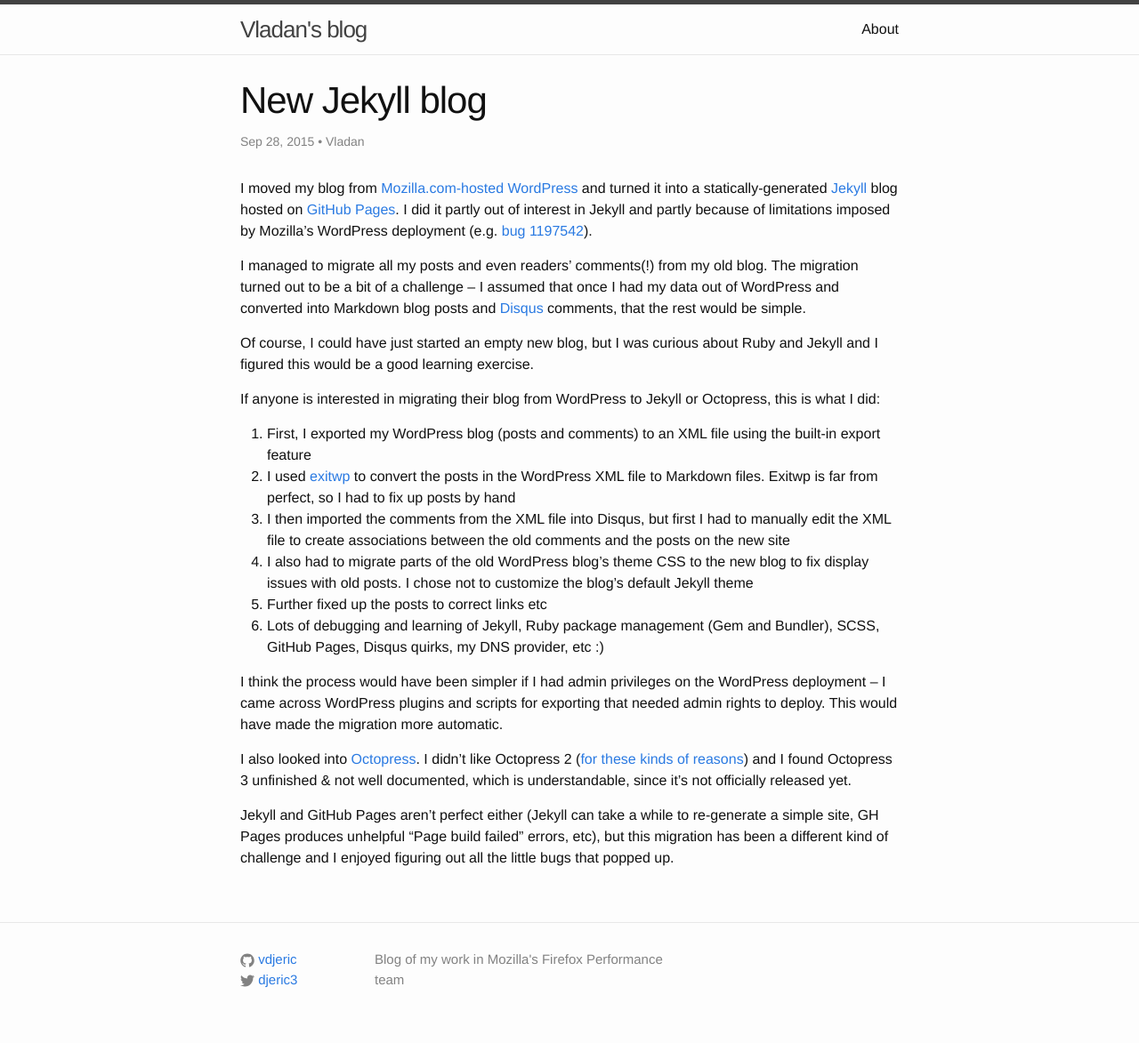
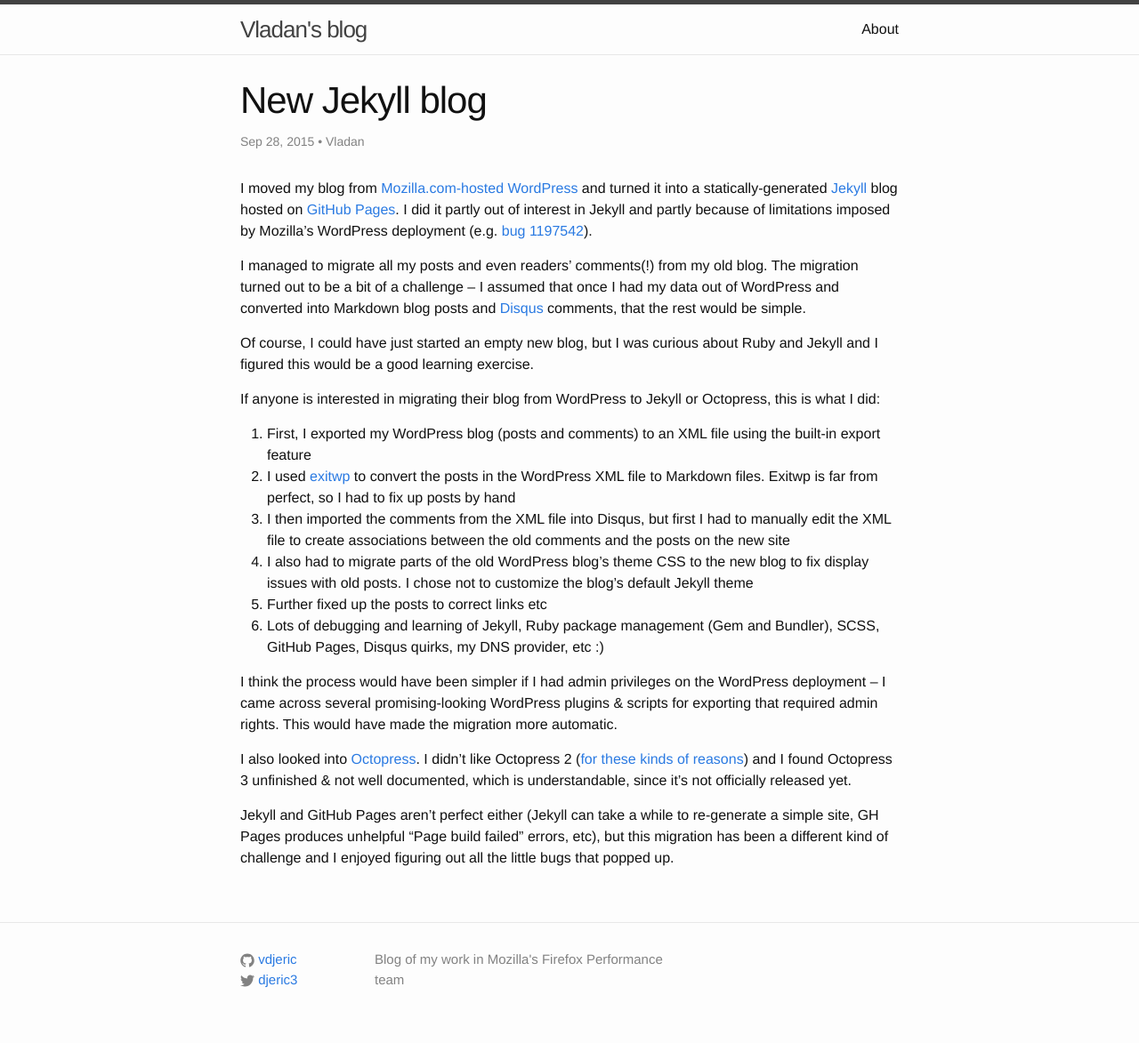
Before and after one commit to vdjeric/blog.vladan.org, a Jekyll site: the page built from _posts/2015-09-28-new-jekyll-blog.markdown, in a window 1280 px wide. Shown: the whole page at 89% size. Built offline with Jekyll 4.4.1, drawn with Linux system fonts in a browser that asks for light colours; comment, search, counter and statistics services are not loaded.

Commit message:
Fixed a word in the new-jekyll-blog post #2

```diff
--- a/_posts/2015-09-28-new-jekyll-blog.markdown
+++ b/_posts/2015-09-28-new-jekyll-blog.markdown
@@ -20,7 +20,7 @@ If anyone is interested in migrating their blog from WordPress to Jekyll or Octo
 1. Further fixed up the posts to correct links etc
 1. Lots of debugging and learning of Jekyll, Ruby package management (Gem and Bundler), SCSS, GitHub Pages, Disqus quirks, my DNS provider, etc :)
 
-I think the process would have been simpler if I had admin privileges on the WordPress deployment -- I came across WordPress plugins and scripts for exporting that needed admin rights to deploy. This would have made the migration more automatic.
+I think the process would have been simpler if I had admin privileges on the WordPress deployment -- I came across several promising-looking WordPress plugins & scripts for exporting that required admin rights. This would have made the migration more automatic.
 
 I also looked into [Octopress](http://octopress.org/docs/). I didn't like Octopress 2 ([for these kinds of reasons](http://octopress.org/2015/01/15/octopress-3.0-is-coming/)) and I found Octopress 3 unfinished & not well documented, which is understandable, since it's not officially released yet.
 
```
